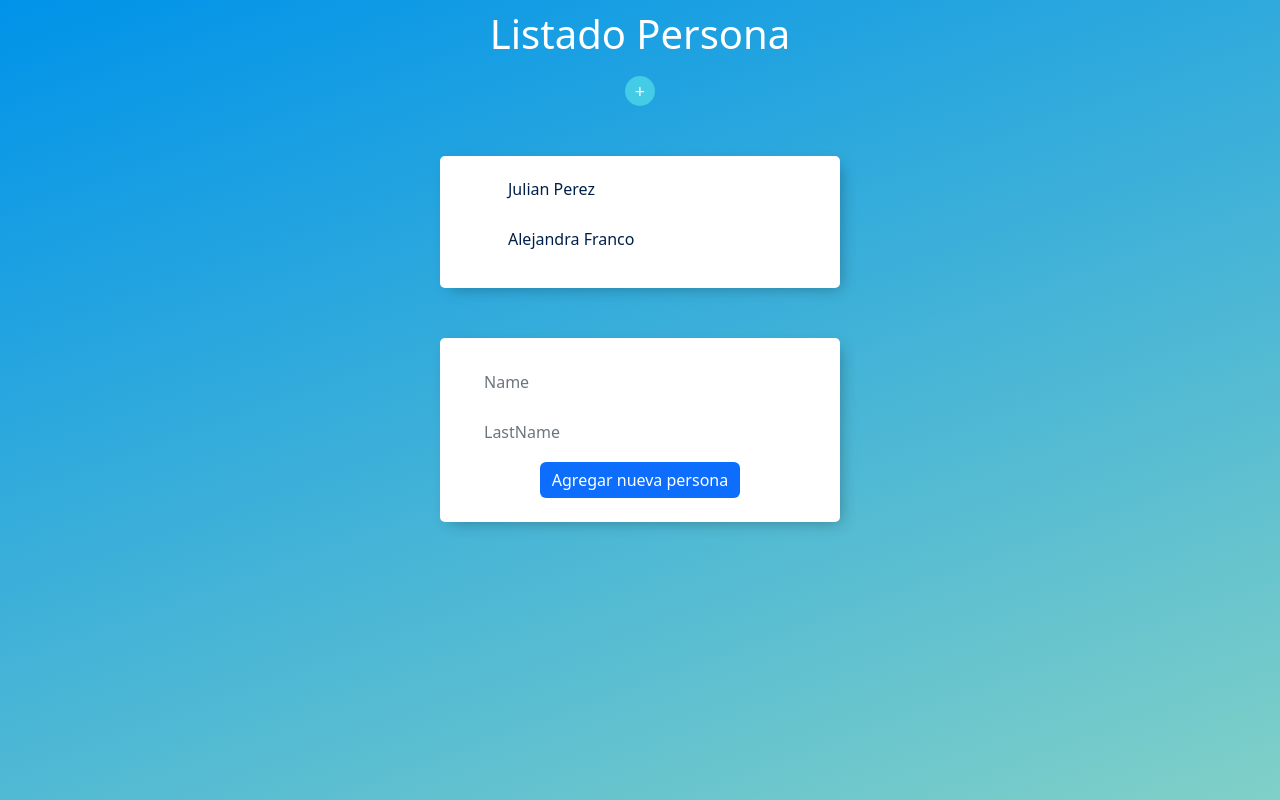
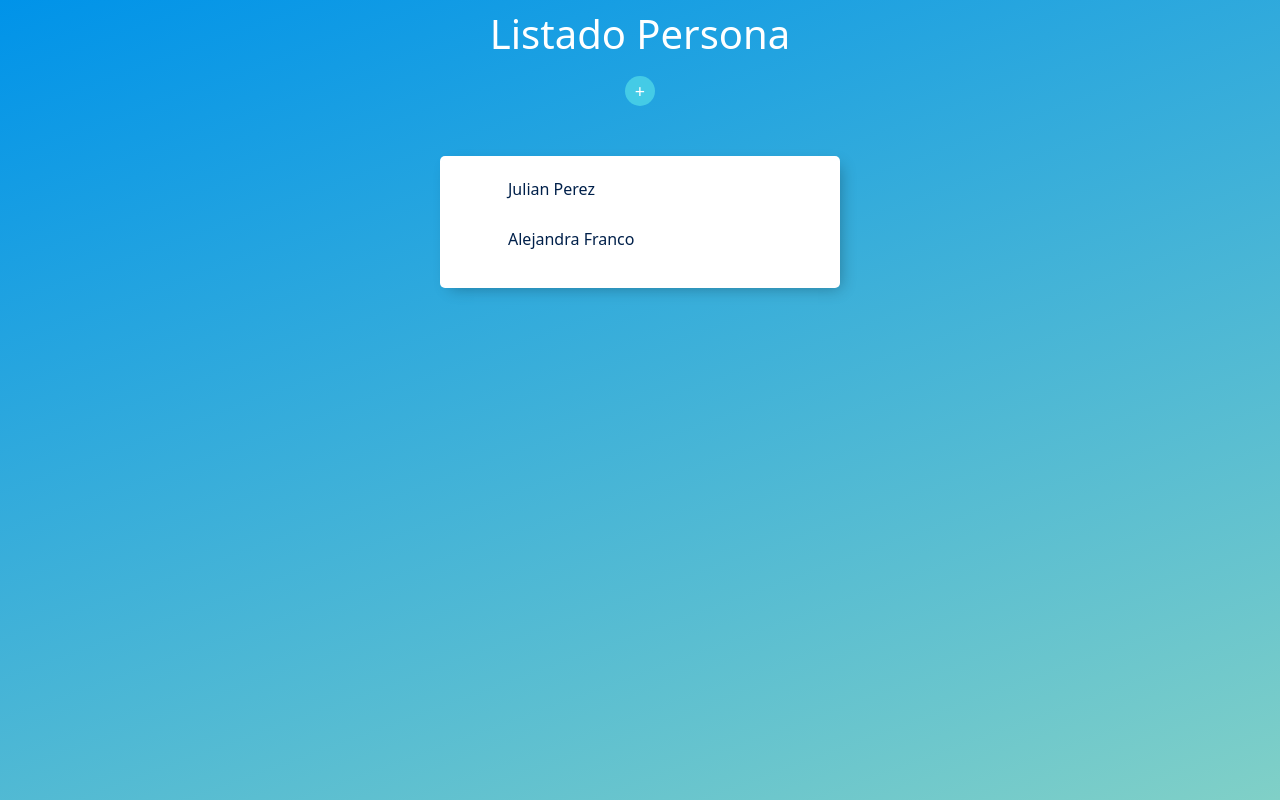
Before and after one commit to julianf-dev/angular-list-person, an Angular app: page / in a window 1280 px wide. Built offline with nearby package versions, Linux system fonts and the light colour scheme.

Commit message:
ajustando rutas

```diff
--- a/src/app/app-routing.module.ts
+++ b/src/app/app-routing.module.ts
@@ -1,13 +1,15 @@
 import { NgModule } from '@angular/core';
 import { RouterModule, Routes } from '@angular/router';
-import { FormularioComponent } from './components/personas/formulario/formulario.component';
-import { PersonasComponent } from './components/personas/personas.component';
 
 const routes: Routes = [
-  {path: '', component:PersonasComponent},
-  {path: 'personas', component: PersonasComponent},
-  {path: 'personas/agregar', component: FormularioComponent},
-  {path: 'personas/:id', component: FormularioComponent},
+  {
+    path: 'personas',
+    loadChildren: () => import('./components/personas/personas.module').then(m => m.PersonasModule)
+  },
+  {
+    path: '**',
+    redirectTo: 'personas'
+  }
 ]
 
 @NgModule({
--- a/src/app/components/personas/persona/persona.component.html
+++ b/src/app/components/personas/persona/persona.component.html
@@ -1,7 +1,7 @@
 <div class="item">
   <ul>
     <li>
-      <a [routerLink]="['/personas',indice]"
+      <a [routerLink]="['',indice]"
       [queryParams]="{modeEdit:'1'}">
         <p>{{ persona.nombre }} {{ persona.apellido }}</p>
       </a>
--- a/src/app/components/personas/personas.component.html
+++ b/src/app/components/personas/personas.component.html
@@ -11,4 +11,4 @@
     firstName="Name"
   ></app-persona>
 </div>
-<app-formulario></app-formulario>
+<router-outlet></router-outlet>
--- a/src/app/components/personas/personas.component.ts
+++ b/src/app/components/personas/personas.component.ts
@@ -22,6 +22,6 @@ export class PersonasComponent implements OnInit{
   }
 
   addPerson(){
-    this.router.navigate(['personas/agregar'])
+    this.router.navigate(['agregar'])
   }
 }
```
Also changed, not shown: src/app/app.module.ts (+4 -8 lines), src/app/components/personas/personas-routing.module.ts (added, +30 -0 lines), src/app/components/personas/personas.module.ts (added, +23 -0 lines).
